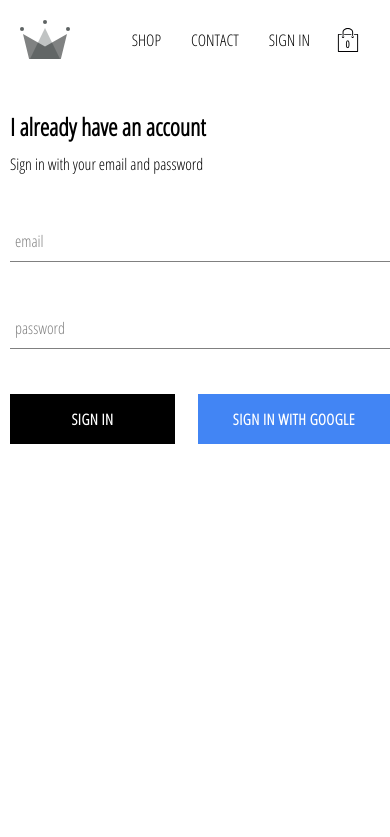
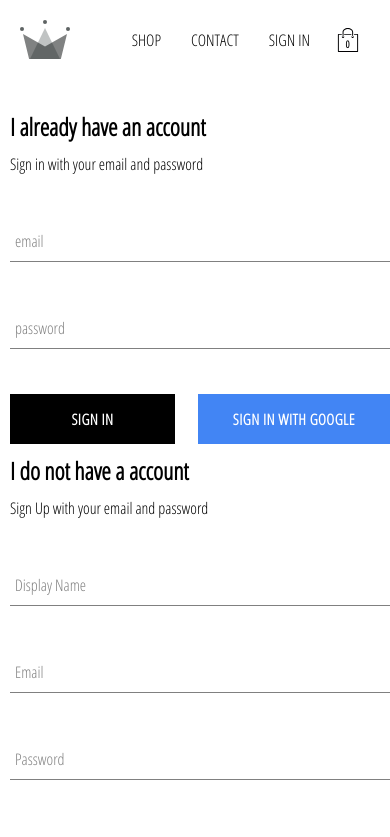
Before and after one commit to mayankUpreti/aapkabazaar, a React (Create React App) app: page /signin in a window 390 px wide. Shown: the top 837 px of the page. Built offline with nearby package versions, Linux system fonts and the light colour scheme; no server answers.

Commit message:
After minor changes in styles

```diff
--- a/src/components/sign-in/sign-in.styles.scss
+++ b/src/components/sign-in/sign-in.styles.scss
@@ -9,5 +9,6 @@
     .buttons{
     display: flex;
     justify-content: space-between;
+
     }
 }
--- a/src/pages/collection/collection.styles.scss
+++ b/src/pages/collection/collection.styles.scss
@@ -12,6 +12,12 @@
       grid-template-columns: 1fr 1fr 1fr 1fr;
       grid-gap: 10px;
 
+      @media only screen and (max-width:800px)
+      {
+        grid-template-columns: 1fr 1fr;
+        grid-gap:15px;
+      }
+
       & .collection-item {
         margin-bottom: 30px;
       }
--- a/src/pages/sign-in-and-sign-up/sign-in-and-sign-up.styles.scss
+++ b/src/pages/sign-in-and-sign-up/sign-in-and-sign-up.styles.scss
@@ -4,4 +4,10 @@
     justify-content: space-between;
     margin:30px auto;
 
+    @media only screen and (max-width:800px)
+    {
+      flex-direction: column;
+    }
+
+
 }
```
